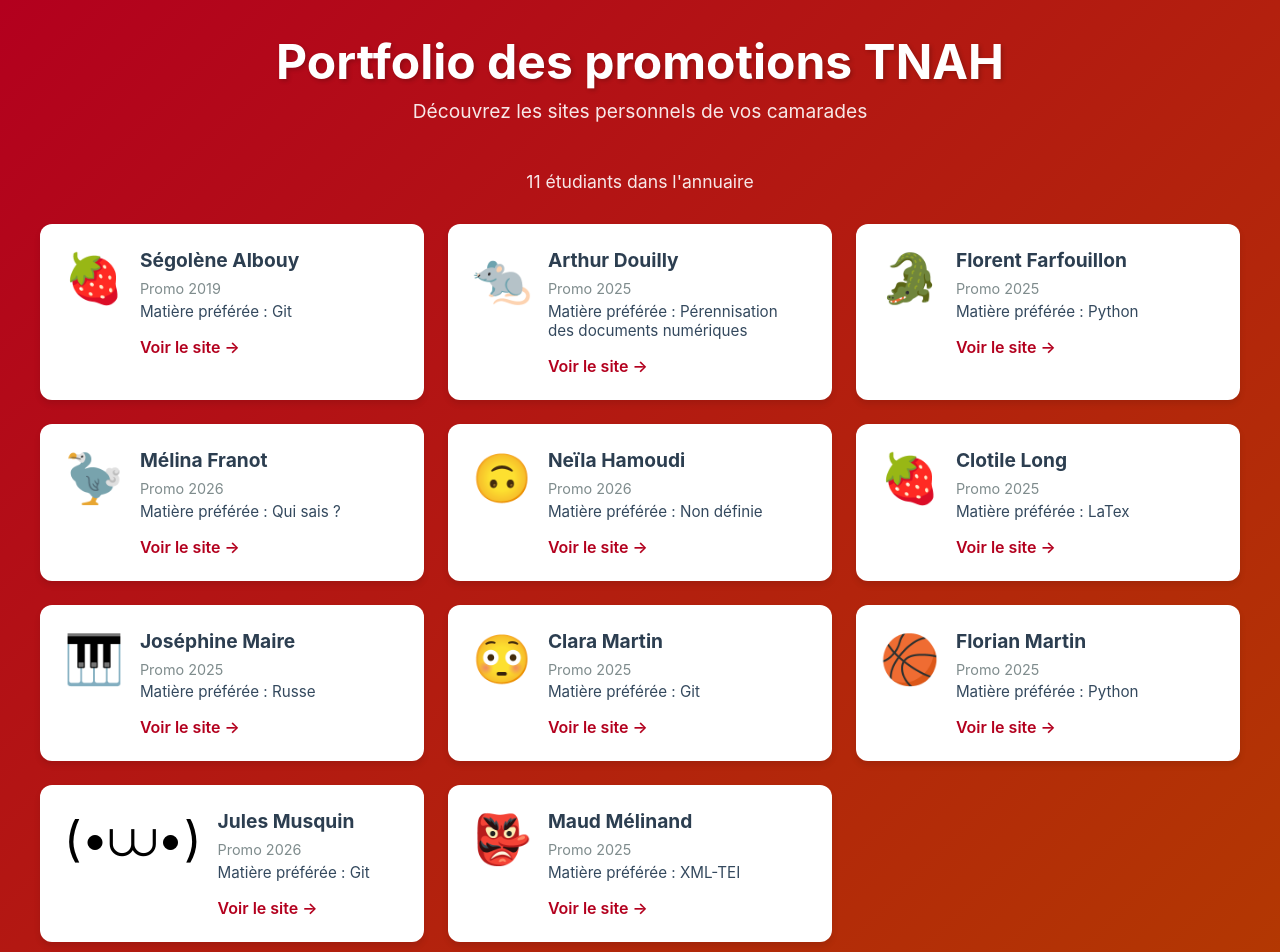
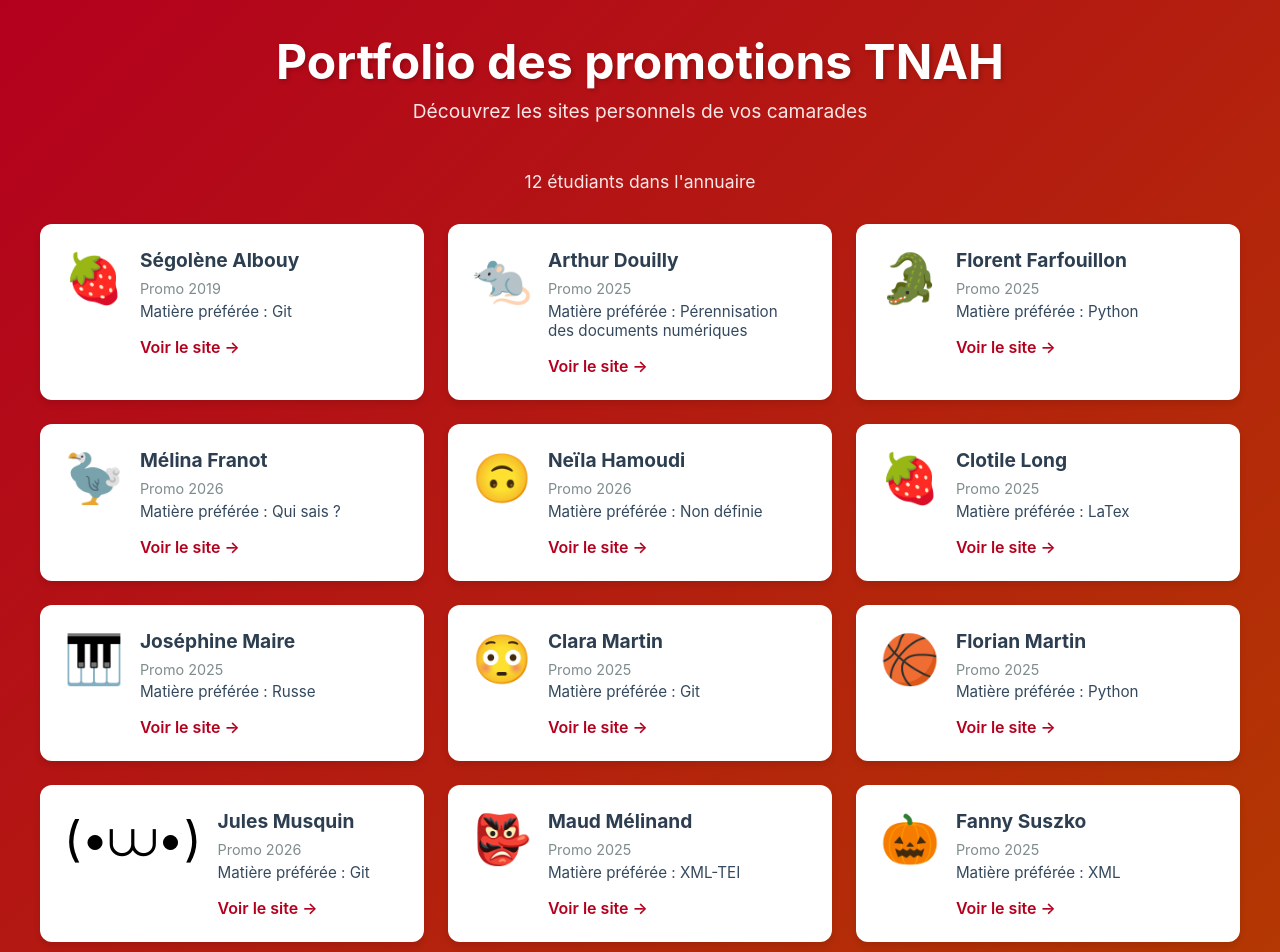
Before and after one commit to Segolene-Albouy/Portfolio-TNAH, a plain HTML site: page index.html in a window 1280 px wide. Shown: the top 952 px of the page. Drawn offline with Linux system fonts and the light colour scheme.

Commit message:
deploy: 1299eda98c35f6e6d2b1d68fb4ded1b5da8be42d

```diff
--- a/index.html
+++ b/index.html
@@ -15,7 +15,7 @@
         </header>
 
         <div class="stats">
-            11 étudiants dans l'annuaire
+            12 étudiants dans l'annuaire
         </div>
 
         <div class="students-grid">
@@ -152,6 +152,18 @@
             </div>
         </div>
 
+        <div class="student-card">
+            <div class="student-emoji">🎃</div>
+            <div class="student-info">
+                <h3>Fanny Suszko</h3>
+                <p class="student-promo">Promo 2025</p>
+                <p class="student-matiere">Matière préférée : XML</p>
+                <a href="https://Edelweiss-Lilas.github.io/" target="_blank" class="student-link">
+                    Voir le site →
+                </a>
+            </div>
+        </div>
+
         </div>
 
         <footer>
```
Also changed, not shown: students.json (+7 -0 lines).
